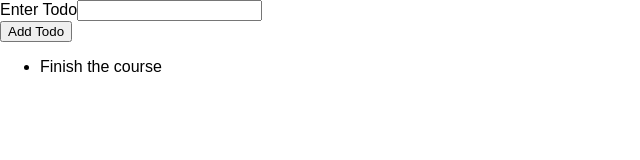
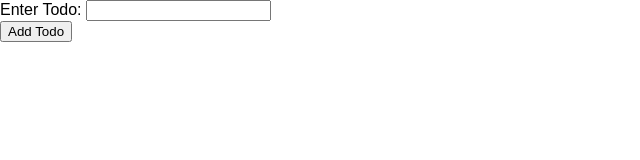
Before and after one commit to mikemando/react-types, a React (Create React App) app: page / in a window 1280 px wide. Shown: the top 160 px of the page, without its empty margins (0-640 px from the left). Built offline with nearby package versions, Linux system fonts and the light colour scheme.

Commit message:
accept current todo

```diff
--- a/src/App.tsx
+++ b/src/App.tsx
@@ -1,13 +1,18 @@
-import React from "react"
+import React, { useState } from "react"
 import NewTodo from "./components/NewTodo"
 import TodoList from "./components/TodoList"
+import { Todo } from "./todo.model"
 
 const App: React.FC = () => {
-  const todos = [{id: "t1", text: "Finish the course"}]
+  const [todos, setTodo] = useState<Todo[]>([])
+
+  const todoAddHandler = (text: string) => {
+    setTodo([{id: Math.random().toString(), text}])
+  }
 
   return (
     <div className="App">
-      <NewTodo />
+      <NewTodo onAddTodo={ todoAddHandler}/>
       <TodoList items={todos}/>
     </div>
   )
--- a/src/components/NewTodo.tsx
+++ b/src/components/NewTodo.tsx
@@ -1,18 +1,23 @@
 import React, { useRef } from "react";
 
-const NewTodo: React.FC = () => {
+interface AddTodoItem {
+    onAddTodo: (text: string) => void
+}
+
+const NewTodo: React.FC<AddTodoItem> = (props) => {
     const formInputText = useRef<HTMLInputElement>(null);
 
     const submitFormHandler = (event: React.FormEvent) => {
         event.preventDefault()
-        const inputData = formInputText.current!.value
-        console.log(inputData)
+        const inputData = formInputText.current!.value;
+
+        props.onAddTodo(inputData);
     }
 
     return (
         <form onSubmit={submitFormHandler}>
             <div>
-                <label htmlFor="todo-input">Enter Todo</label>
+                <label htmlFor="todo-input">Enter Todo: </label>
                 <input type="text" id="todo-input" ref={formInputText} />
             </div>
             <button type="submit">Add Todo</button>
--- /dev/null
+++ b/src/todo.model.ts
@@ -0,0 +1,4 @@
+export interface Todo {
+    id: string;
+    text: string;
+}
```
